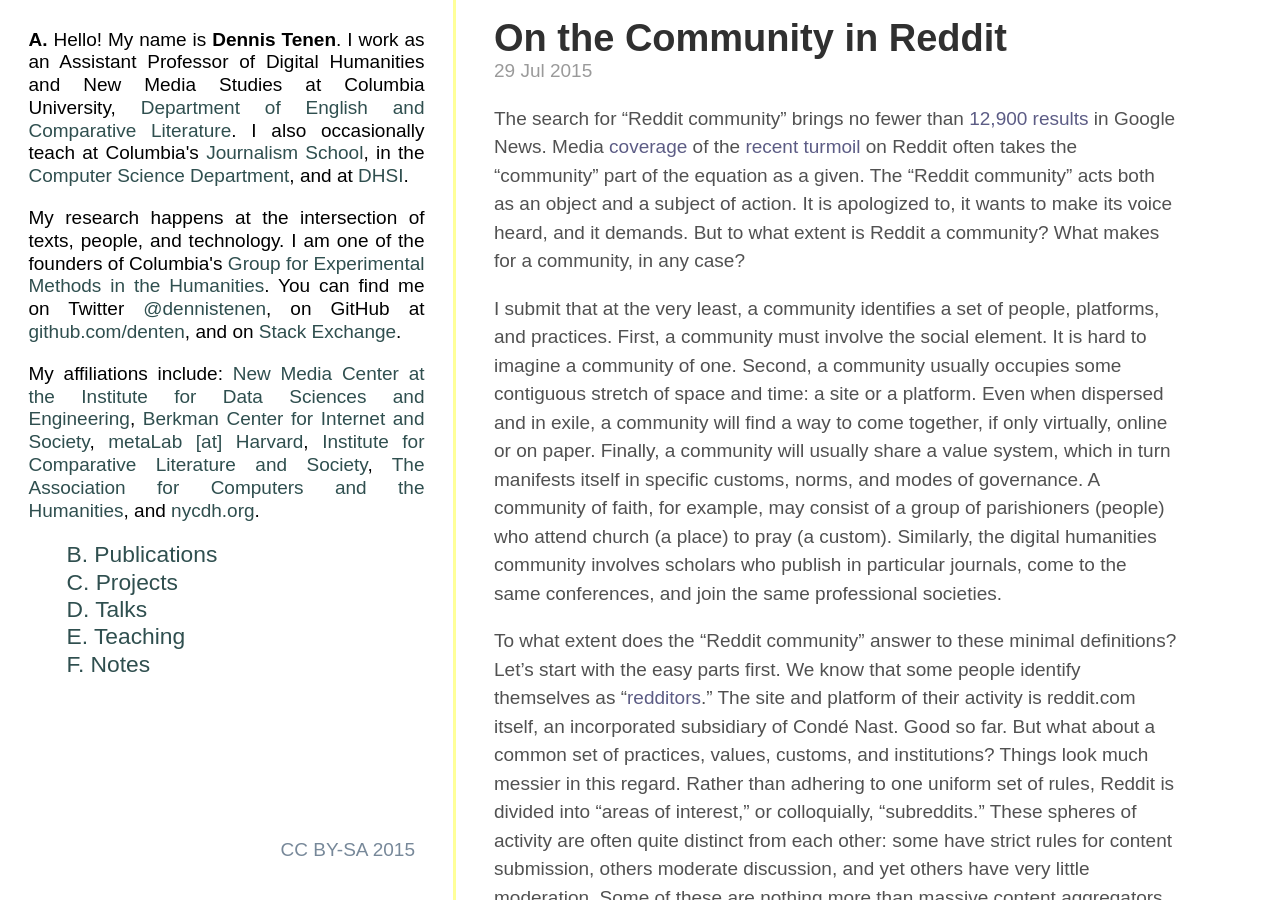
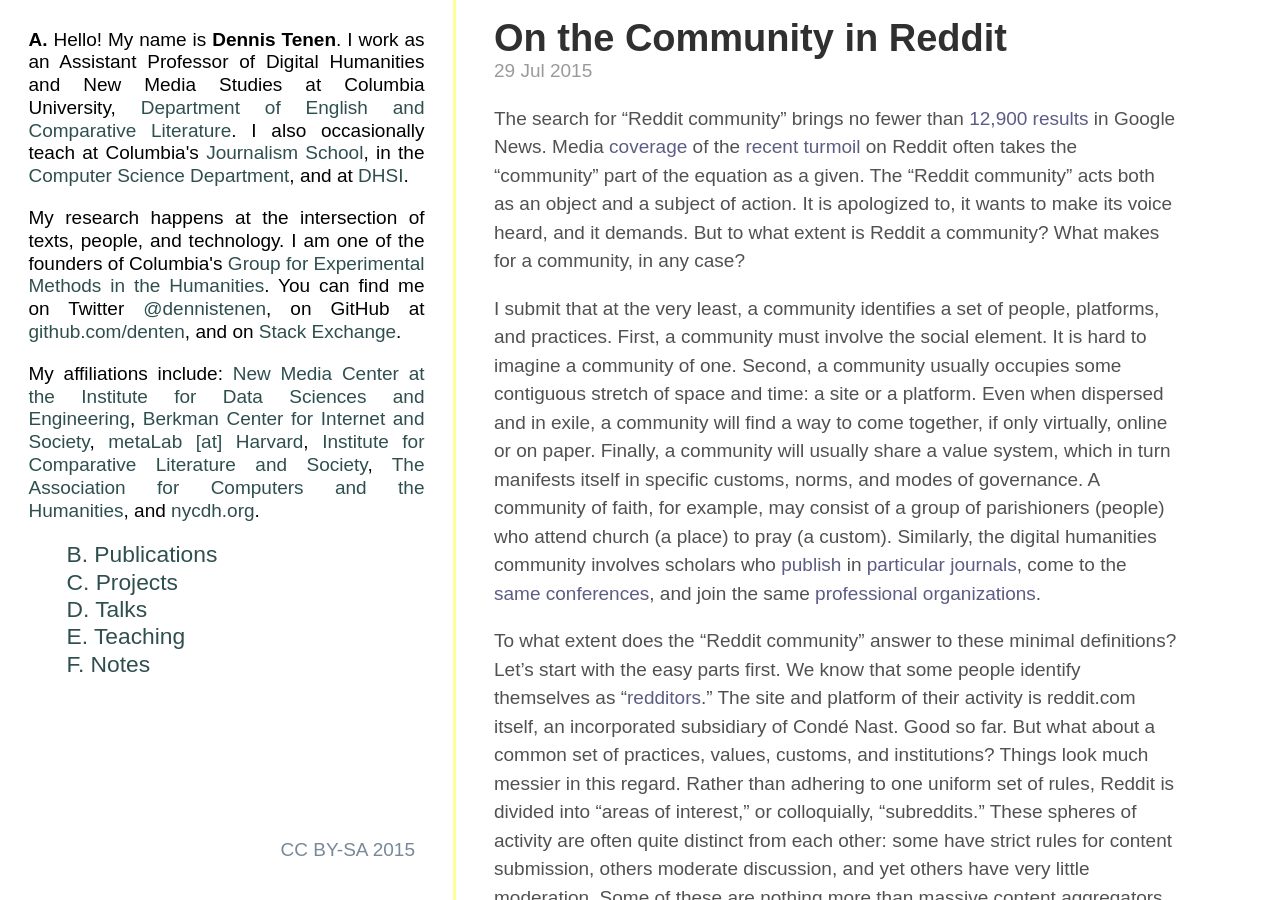
Before and after one commit to denten/denten.github.io, a Jekyll site: the page built from _posts/2015-07-29-reddit-community.md, in a window 1280 px wide and 900 px high. Built offline with Jekyll 4.4.1, drawn with Linux system fonts in a browser that asks for light colours; some web fonts are replaced.

```diff
--- a/_posts/2015-07-29-reddit-community.md
+++ b/_posts/2015-07-29-reddit-community.md
@@ -26,9 +26,12 @@
 system, which in turn manifests itself in specific customs, norms, and modes of
 governance. A community of faith, for example, may consist of a group of
 parishioners (people) who attend church (a place) to pray (a custom).
-Similarly, the digital humanities community involves scholars who publish in
-particular journals, come to the same conferences, and join the same
-professional societies.
+Similarly, the digital humanities community involves scholars who
+[publish](http://llc.oxfordjournals.org/) in
+[particular](http://www.digitalhumanities.org/dhq/)
+[journals](http://journalofdigitalhumanities.org/), come to the
+[same](http://www.dhsi.org/) [conferences](http://dh2015.org/), and join the
+same [professional organizations](http://ach.org).
 
 To what extent does the "Reddit community" answer to these minimal definitions?
 Let's start with the easy parts first. We know that some people identify
```
